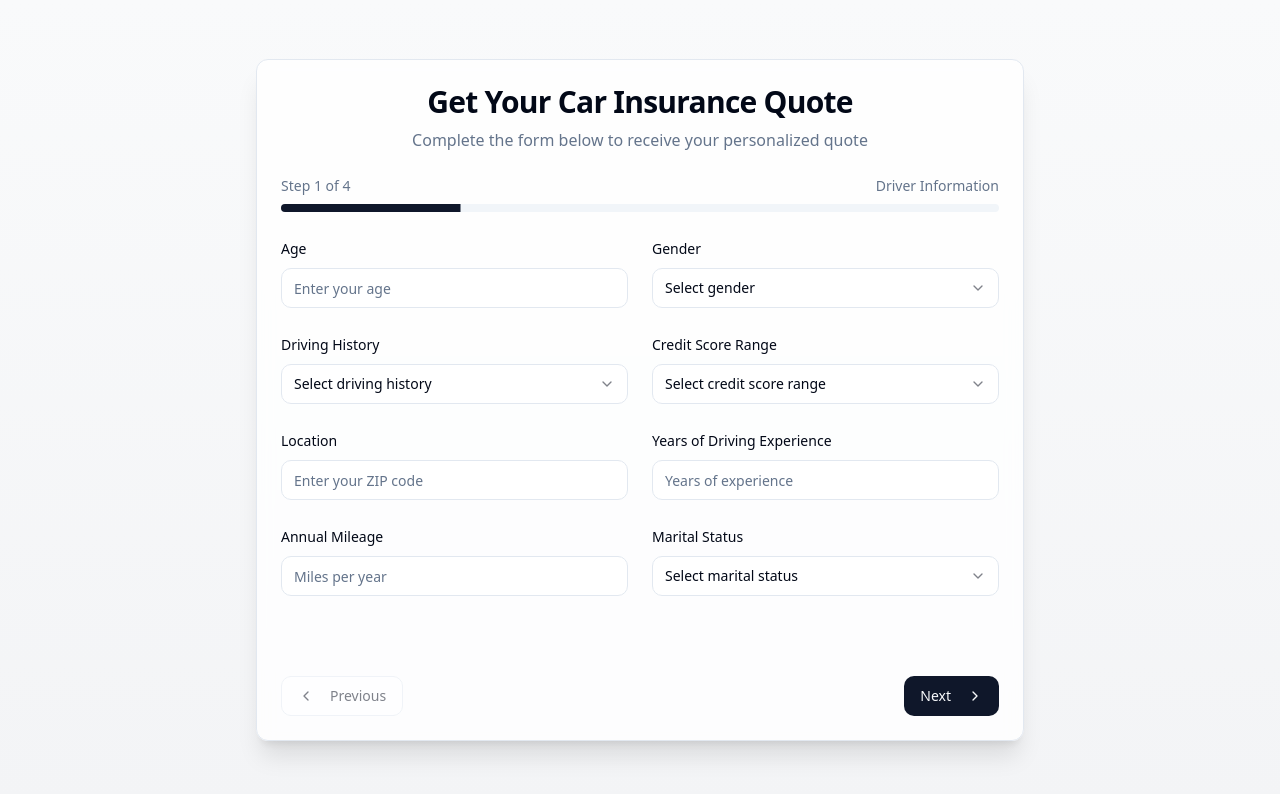
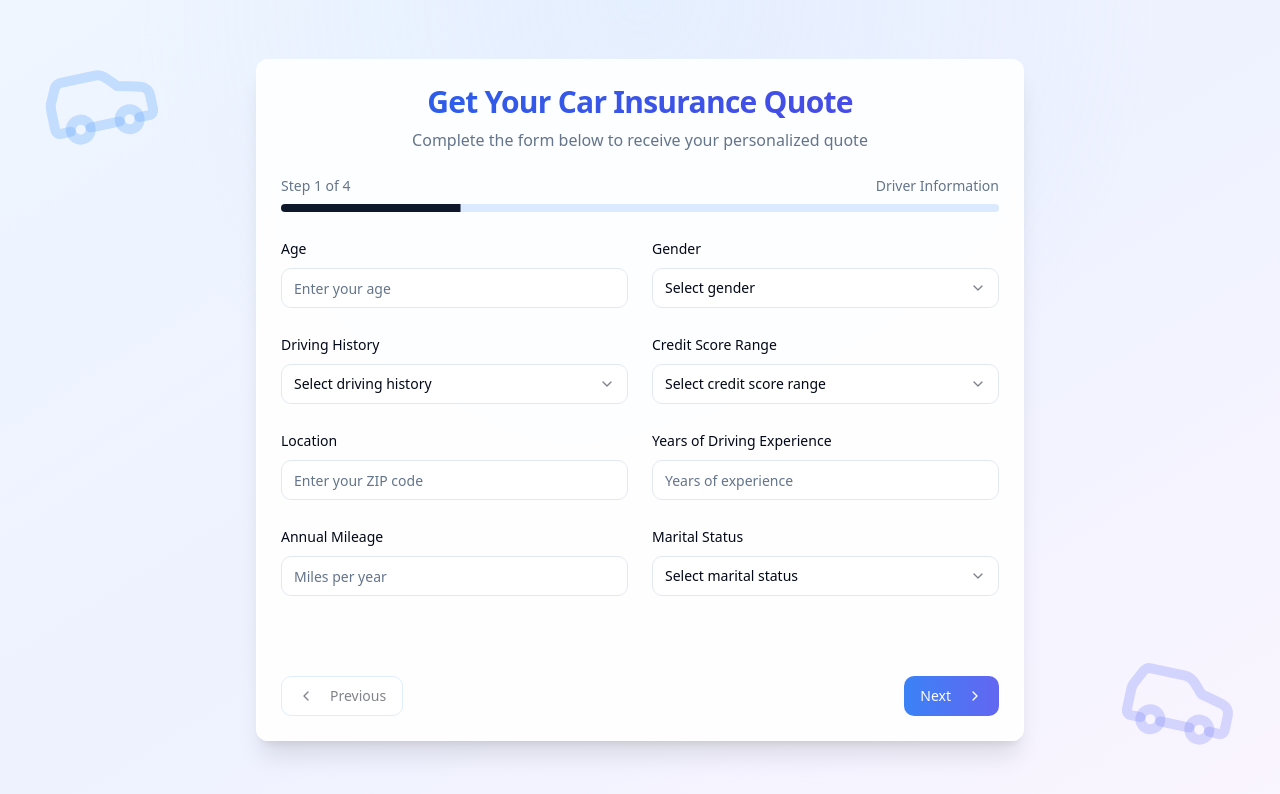
Before and after one commit to afroislander/car-quote, a React (Vite) app: page / in a window 1280 px wide. Shown: the top 794 px of the page. Built offline with nearby package versions, Linux system fonts and the light colour scheme.

Commit message:
Add car images and styling
Add images of cars to the application and improve the overall color scheme.

```diff
--- a/src/components/QuoteForm.tsx
+++ b/src/components/QuoteForm.tsx
@@ -1,4 +1,3 @@
-
 import { useState } from "react";
 import { motion } from "framer-motion";
 import { Card } from "@/components/ui/card";
@@ -8,7 +7,7 @@ import DriverInfo from "./quote-steps/DriverInfo";
 import VehicleInfo from "./quote-steps/VehicleInfo";
 import PolicyInfo from "./quote-steps/PolicyInfo";
 import QuoteSummary from "./quote-steps/QuoteSummary";
-import { ChevronRight, ChevronLeft } from "lucide-react";
+import { ChevronRight, ChevronLeft, Car } from "lucide-react";
 
 export type QuoteData = {
   // Driver Info
@@ -79,10 +78,22 @@ export default function QuoteForm() {
   };
 
   return (
-    <div className="min-h-screen flex flex-col items-center justify-center p-4 bg-gradient-to-b from-gray-50 to-gray-100">
-      <Card className="w-full max-w-3xl p-6 space-y-6 bg-white/80 backdrop-blur shadow-xl rounded-xl">
+    <div className="min-h-screen flex flex-col items-center justify-center p-4 relative overflow-hidden">
+      <div className="fixed inset-0 bg-gradient-to-br from-blue-50 via-indigo-50 to-purple-50 z-0" />
+      <div className="absolute top-0 left-0 w-full h-full bg-[radial-gradient(circle_at_top,_var(--tw-gradient-stops))] from-blue-200/20 via-transparent to-transparent" />
+
+      <div className="absolute top-10 left-10 text-blue-400/30 transform -rotate-12">
+        <Car size={120} />
+      </div>
+      <div className="absolute bottom-10 right-10 text-indigo-400/30 transform rotate-12">
+        <Car size={120} />
+      </div>
+
+      <Card className="w-full max-w-3xl p-6 space-y-6 bg-white/90 backdrop-blur shadow-xl rounded-xl relative z-10 border-t border-white/50">
         <div className="space-y-2 text-center">
-          <h2 className="text-3xl font-semibold tracking-tight">Get Your Car Insurance Quote</h2>
+          <h2 className="text-3xl font-semibold tracking-tight bg-gradient-to-r from-blue-600 to-indigo-600 bg-clip-text text-transparent">
+            Get Your Car Insurance Quote
+          </h2>
           <p className="text-muted-foreground">Complete the form below to receive your personalized quote</p>
         </div>
 
@@ -91,7 +102,9 @@ export default function QuoteForm() {
             <span>Step {currentStep + 1} of {steps.length}</span>
             <span>{steps[currentStep]}</span>
           </div>
-          <Progress value={progress} className="h-2" />
+          <Progress value={progress} className="h-2 bg-blue-100">
+            <div className="h-full bg-gradient-to-r from-blue-500 to-indigo-500" style={{ width: `${progress}%` }} />
+          </Progress>
         </div>
 
         <motion.div
@@ -110,6 +123,7 @@ export default function QuoteForm() {
             variant="outline"
             onClick={() => setCurrentStep((prev) => prev - 1)}
             disabled={currentStep === 0}
+            className="border-blue-200 hover:bg-blue-50"
           >
             <ChevronLeft className="mr-2 h-4 w-4" /> Previous
           </Button>
@@ -117,6 +131,7 @@ export default function QuoteForm() {
           <Button
             onClick={() => setCurrentStep((prev) => prev + 1)}
             disabled={currentStep === steps.length - 1}
+            className="bg-gradient-to-r from-blue-500 to-indigo-500 hover:from-blue-600 hover:to-indigo-600 text-white"
           >
             {currentStep === steps.length - 2 ? "Get Quote" : "Next"} <ChevronRight className="ml-2 h-4 w-4" />
           </Button>
--- a/src/index.css
+++ b/src/index.css
@@ -7,32 +7,23 @@
   :root {
     --background: 0 0% 100%;
     --foreground: 222.2 84% 4.9%;
-
     --card: 0 0% 100%;
     --card-foreground: 222.2 84% 4.9%;
-
     --popover: 0 0% 100%;
     --popover-foreground: 222.2 84% 4.9%;
-
     --primary: 222.2 47.4% 11.2%;
     --primary-foreground: 210 40% 98%;
-
     --secondary: 210 40% 96.1%;
     --secondary-foreground: 222.2 47.4% 11.2%;
-
     --muted: 210 40% 96.1%;
     --muted-foreground: 215.4 16.3% 46.9%;
-
     --accent: 210 40% 96.1%;
     --accent-foreground: 222.2 47.4% 11.2%;
-
     --destructive: 0 84.2% 60.2%;
     --destructive-foreground: 210 40% 98%;
-
     --border: 214.3 31.8% 91.4%;
     --input: 214.3 31.8% 91.4%;
     --ring: 222.2 84% 4.9%;
-
     --radius: 0.75rem;
   }
 }
@@ -67,3 +58,11 @@
   transform: translateX(-10px);
   transition: opacity 300ms, transform 300ms;
 }
+
+.gradient-text {
+  @apply bg-clip-text text-transparent bg-gradient-to-r from-blue-600 to-indigo-600;
+}
+
+.glass-effect {
+  @apply backdrop-blur-sm bg-white/80;
+}
```
